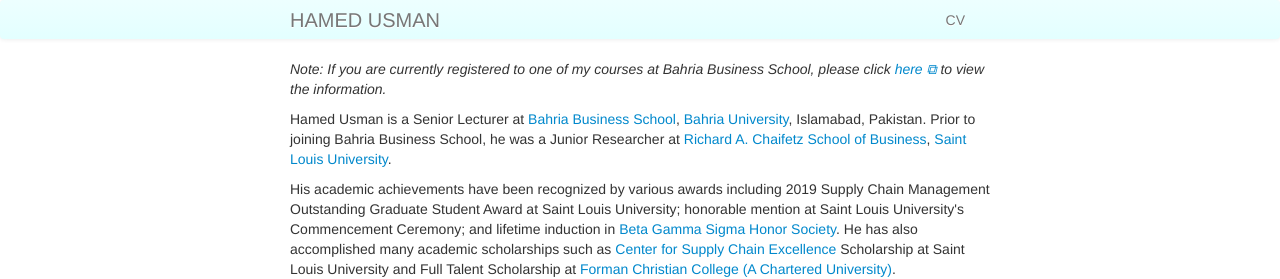
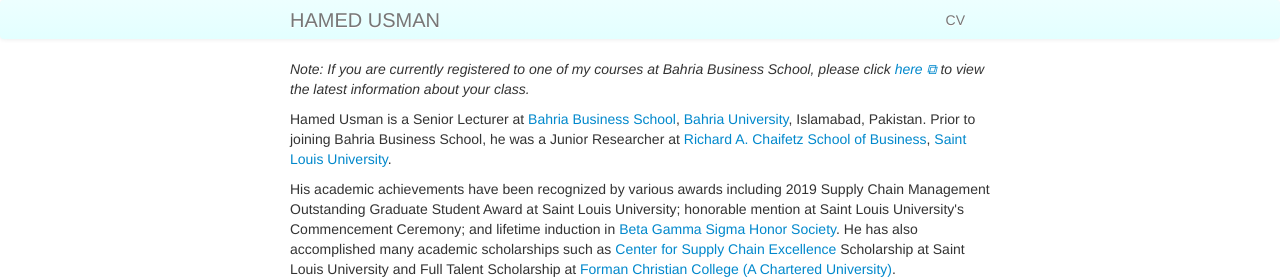
Before and after one commit to hamedusman/hamedusman.github.io, a Jekyll site: the page built from index.md, in a window 1280 px wide. Shown: the top 279 px of the page. Built offline with Jekyll 4.4.1, drawn with Linux system fonts in a browser that asks for light colours.

Commit message:
Update index.md

```diff
--- a/index.md
+++ b/index.md
@@ -9,7 +9,7 @@
 
 <br/>-->
 
-<p><i>Note: If you are currently registered to one of my courses at Bahria Business School, please click <a href="https://101scm.github.io" target="_blank" rel="noopener noreferrer">here &#x29c9;</a> to view the information.</i></p>
+<p><i>Note: If you are currently registered to one of my courses at Bahria Business School, please click <a href="https://101scm.github.io" target="_blank" rel="noopener noreferrer">here &#x29c9;</a> to view the latest information about your class.</i></p>
 <p>Hamed Usman is a Senior Lecturer at <a href="https://www.bahria.edu.pk/buic/bbs">Bahria Business School</a>, <a href="https://www.bahria.edu.pk">Bahria University</a>, Islamabad, Pakistan. Prior to joining Bahria Business School, he was a Junior Researcher at <a href="https://www.slu.edu/business">Richard A. Chaifetz School of Business</a>, <a href="https://www.slu.edu">Saint Louis University</a>.</p>
 <p>His academic achievements have been recognized by various awards including 2019 Supply Chain Management Outstanding Graduate Student Award at Saint Louis University; honorable mention at Saint Louis University's Commencement Ceremony; and lifetime induction in <a href="https://www.betagammasigma.org">Beta Gamma Sigma Honor Society</a>. He has also accomplished many academic scholarships such as <a href="https://www.slu.edu/business/centers/supply-chain-excellence/index.php">Center for Supply Chain Excellence</a> Scholarship at Saint Louis University and Full Talent Scholarship at <a href="https://www.fccollege.edu.pk">Forman Christian College (A Chartered University)</a>.</p>
 <p>He received his <a href="https://www.slu.edu/business/graduate/supply-chain-management">Master of Science in Supply Chain Management</a> from Richard A. Chaifetz School of Business, Saint Louis University and <a href="https://www.fccollege.edu.pk/baccalaureate-in-business/">Baccalaureate in Business (Operations Management)</a> from School of Management, Forman Christian College (A Chartered University).</p>
```
